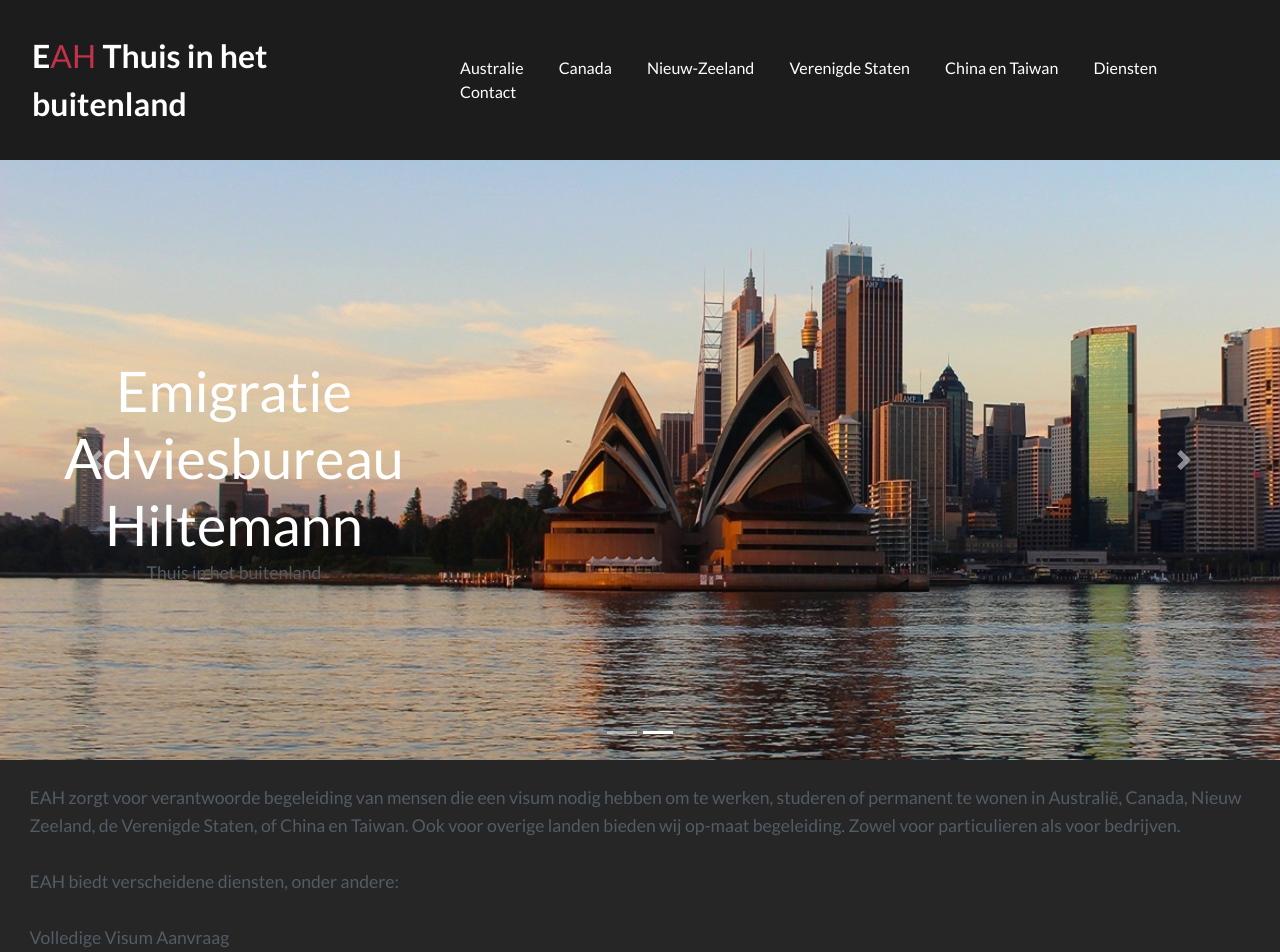
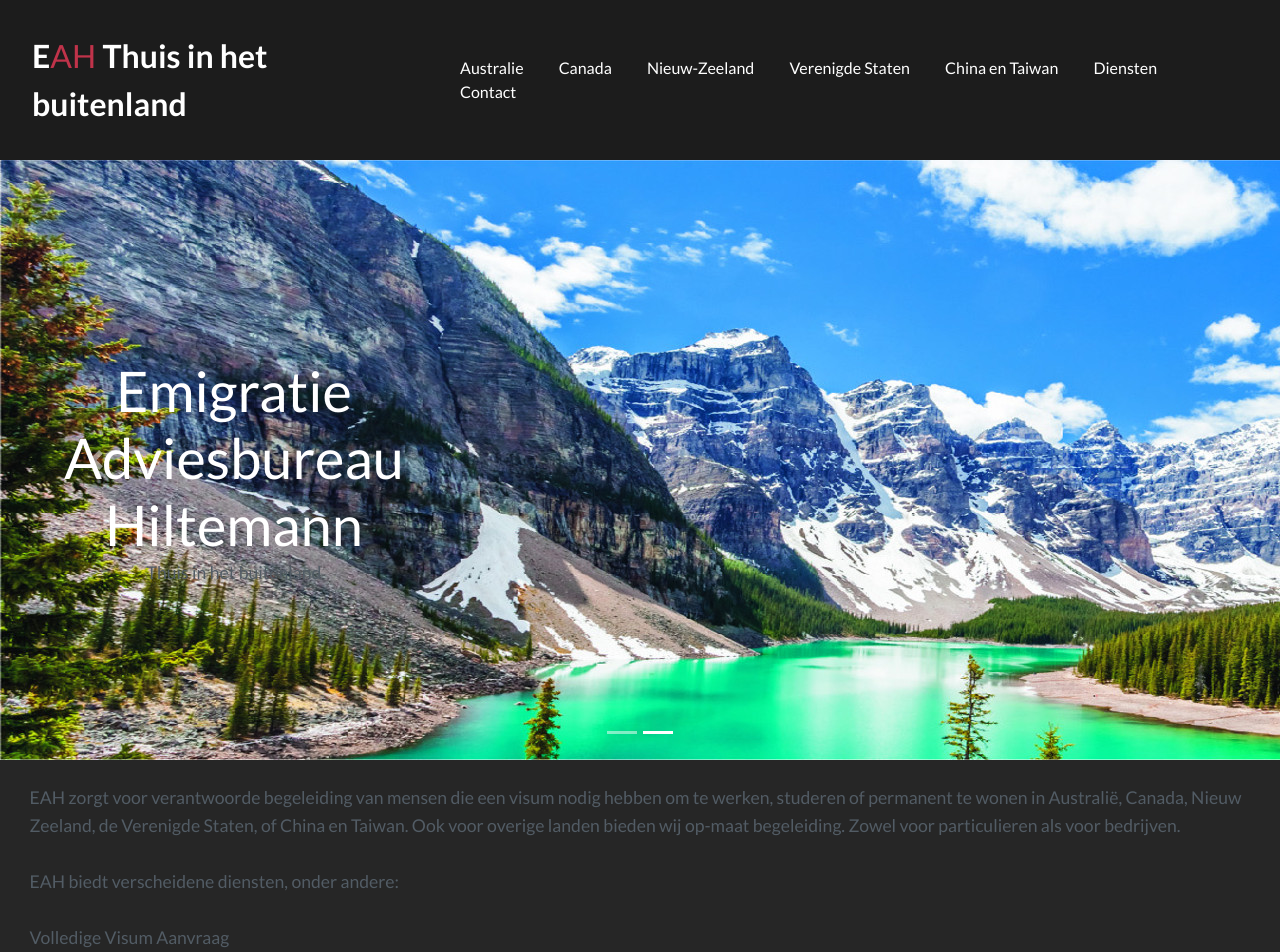
Before and after one commit to shiltemann/emigratie-adviesbureau-hiltemann, a Jekyll site: the page built from index.html, in a window 1280 px wide. Shown: the top 952 px of the page. Built offline with Jekyll 4.4.1, drawn with Linux system fonts in a browser that asks for light colours; the list of posts is cut into pages by our own code.

Commit message:
banners aangepast

```diff
--- a/_includes/banner.html
+++ b/_includes/banner.html
@@ -14,30 +14,29 @@
       <!-- The slideshow -->
       <div class="carousel-inner">
         <div class="carousel-item active">
-          <img src="assets/img/banner/banner1.jpg" alt="Los Angeles"/>
+          <img src="assets/img/banner/banner1.jpg" alt="maple leaf"/>
         </div>
         <div class="carousel-item">
-          <img src="assets/img/banner/AustraliaSydneySkyline_scaled.jpg" alt="Sydney skyline"/>
+          <img src="assets/img/banner/CanadaNaturebanner_scaled.jpg" alt="Chicago"/>
         </div>
         <div class="carousel-item">
-          <img src="assets/img/banner/NZMilfordSound3.jpg" alt="Sydney skyline"/>
+          <img src="assets/img/banner/AustraliaSydneySkyline_scaled2.jpg" alt="Sydney skyline"/>
         </div>
         <div class="carousel-item">
-          <img src="assets/img/banner/CanadaTorontoSkyline3_scaled.jpg" alt="Sydney skyline"/>
+          <img src="assets/img/banner/CanadaTorontoSkyline3_scaled.jpg" alt="Toronto skyline"/>
         </div>
         <div class="carousel-item">
-          <img src="assets/img/banner/USGoldenGateBridge.jpg" alt="Chicago"/>
+          <img src="assets/img/banner/NZMilfordSound3.jpg" alt="Milford Sound"/>
         </div>
         <div class="carousel-item">
-          <img src="assets/img/banner/ChinaShanghaiBanner2.jpg" alt="Chicago"/>
+          <img src="assets/img/banner/USGoldenGateBridge.jpg" alt="Golden Gate Bridge"/>
         </div>
         <div class="carousel-item">
-          <img src="assets/img/banner/NZWanakabanner.jpg" alt="Chicago"/>
+          <img src="assets/img/banner/ChinaShanghaiBanner2.jpg" alt="Shanghai"/>
         </div>
         <div class="carousel-item">
-          <img src="assets/img/banner/NZWellingtonSkyline_scaled.jpg" alt="Chicago"/>
+          <img src="assets/img/banner/AustraliaNaturebanner.jpg" alt="Australian Nature"/>
         </div>
-      </div>
 
       <!-- Left and right controls -->
       <a class="carousel-control-prev" href="#demo" data-slide="prev">
```
Also changed, not shown: assets/css/sass/main.sass (line endings or trailing spaces), assets/img/banner/AustraliaNaturebanner.jpeg (added), assets/img/banner/AustraliaNaturebanner.jpg (added), assets/img/banner/AustraliaSydneySkyline_scaled2.jpg (added), assets/img/banner/CanadaNaturebanner.jpg (added), assets/img/banner/CanadaNaturebanner_scaled.jpg (added), assets/img/banner/WellingtonSunsetbanner.jpg (added), assets/img/banner/WellingtonSunsetbanner_scaled.jpg (added).
